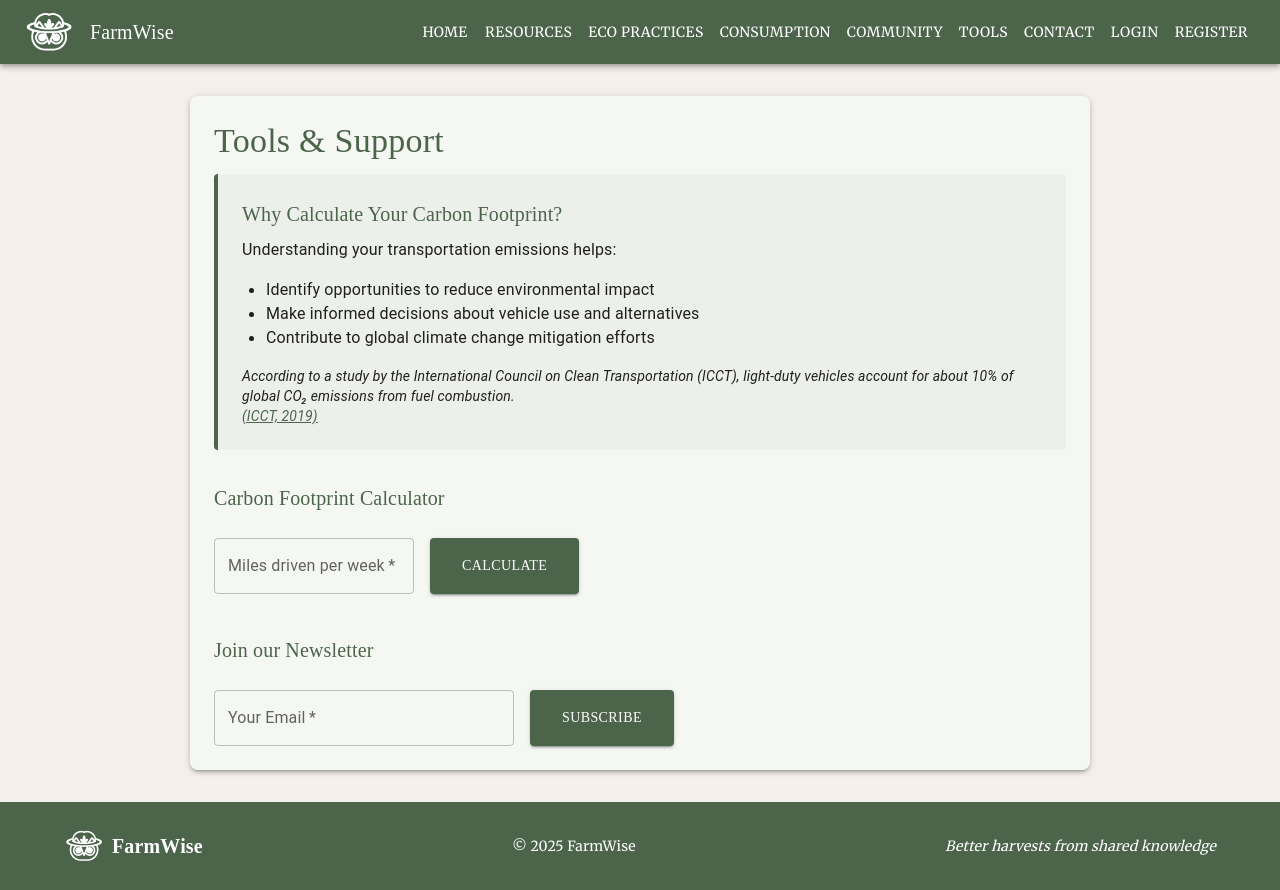
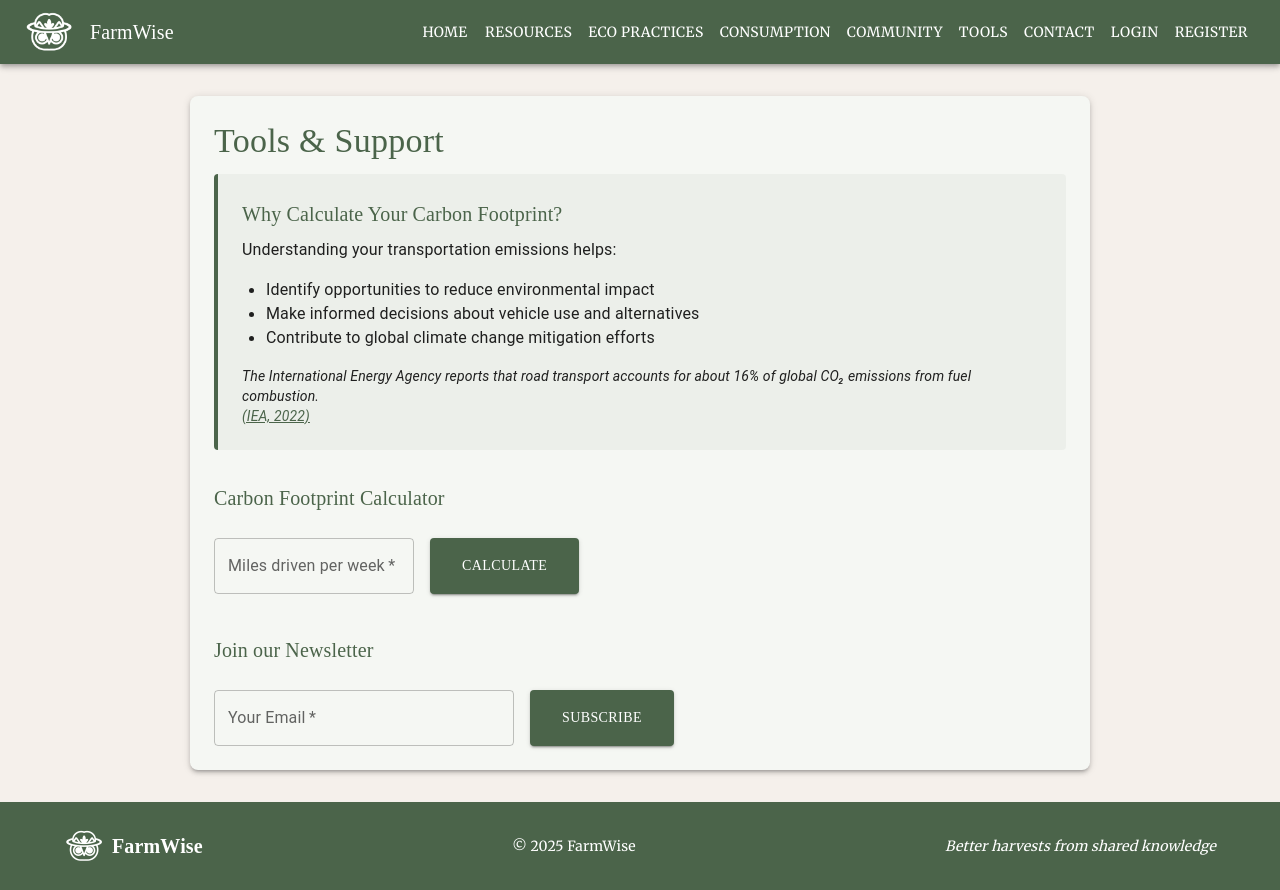
Before and after one commit to nsoadorable/FarmWise, a React (Create React App) app in the folder farmwise/: page /tools in a window 1280 px wide. Built offline with nearby package versions, Linux system fonts and the light colour scheme.

Commit message:
updated citation hyperlink

```diff
--- a/farmwise/src/pages/ToolsPage.js
+++ b/farmwise/src/pages/ToolsPage.js
@@ -72,21 +72,21 @@ export default function ToolsPage() {
           <li><Typography variant="body1">Contribute to global climate change mitigation efforts</Typography></li>
         </ul>
         <Typography variant="body2" sx={{ fontStyle: 'italic', mt: 2 }}>
-          According to a study by the International Council on Clean Transportation (ICCT),
-          light-duty vehicles account for about 10% of global CO₂ emissions from fuel combustion.
+          The International Energy Agency reports that road transport accounts for
+          about 16% of global CO₂ emissions from fuel combustion.
           <br />
-          <Link
-            href="https://theicct.org/sites/default/files/publications/Global-transport-CO2-2030_ICCT-WorkingPaper_2019-02-26.pdf"
-            target="_blank"
-            rel="noopener"
-            sx={{ color: '#4b644a', textDecorationColor: '#4b644a' }}
-          >
-            (ICCT, 2019)
-          </Link>
+            <Link
+              href="https://www.iea.org/reports/co2-emissions-in-2022"
+              target="_blank"
+              rel="noopener noreferrer"
+              sx={{ color: '#4b644a', textDecorationColor: '#4b644a' }}
+            >
+              (IEA, 2022)
+            </Link>
         </Typography>
       </Paper>
 
-      {/* Carbon Footprint Calculator (unchanged) */}
+      {/* Carbon Footprint Calculator */}
       <Box
         component="form"
         onSubmit={handleCalc}
@@ -146,7 +146,7 @@ export default function ToolsPage() {
         )}
       </Box>
 
-      {/* Newsletter Signup (unchanged) */}
+      {/* Newsletter Signup */}
       <Box
         component="form"
         onSubmit={handleSubscribe}
```
